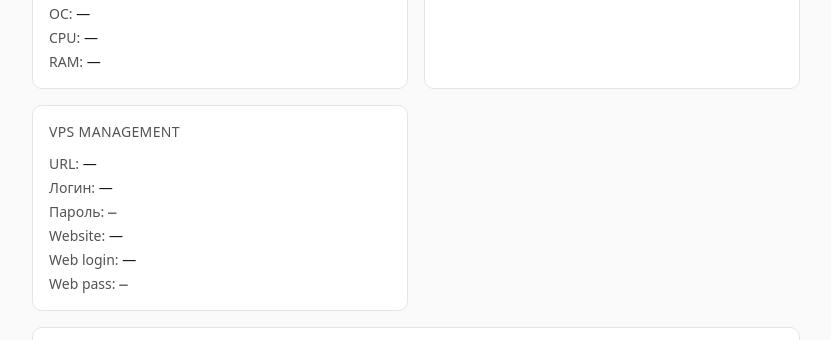
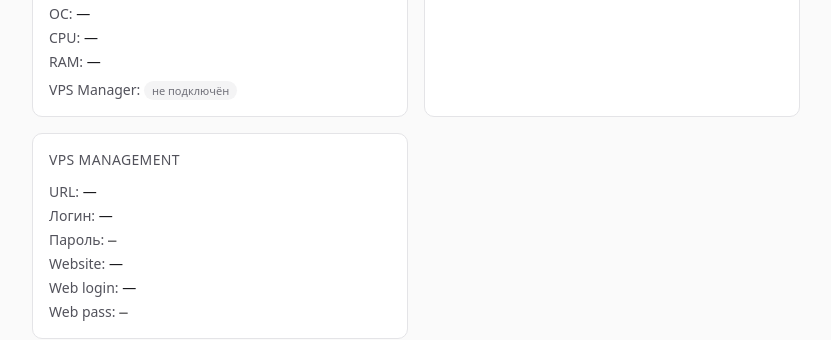
Before and after one commit to aleksandrgrn/pass-manager, a Flask app: template app/templates/servers/detail.html in a window 1280 px wide. Shown: the part 330-670 px from the top of the page, without its empty margins (224-1055 px from the left). Run offline with Flask 3, Linux system fonts and the light colour scheme; the template is opened without the code that fills it, so the values that code supplies are empty; parts of the project's set-up code (start-up, migrations or seed data) failed here and were passed over; some libraries are stand-ins or nearby versions.

Commit message:
Показать на карточке сервера, подключён ли он к VPS Manager
Серверы служебной учётки в интерфейсе vps-manager не видны — он фильтрует
по владельцу. Признак берём из своей базы (servers.vps_manager_server_id),
без запроса на ту сторону. Условие работы будущей кнопки «Выдать себе доступ».

```diff
--- a/app/templates/servers/detail.html
+++ b/app/templates/servers/detail.html
@@ -56,6 +56,16 @@
                 <div><dt class="text-muted inline">ОС: </dt><dd class="inline">{{ server.os or '—' }}</dd></div>
                 <div><dt class="text-muted inline">CPU: </dt><dd class="inline">{{ server.cpu or '—' }}</dd></div>
                 <div><dt class="text-muted inline">RAM: </dt><dd class="inline">{{ server.ram or '—' }}</dd></div>
+                <div class="pt-1"><dt class="text-muted inline">VPS Manager: </dt>
+                    <dd class="inline">
+                        {% if server.vps_manager_server_id %}
+                        <span class="pill on">подключён</span>
+                        <span class="text-xs text-faint font-mono">#{{ server.vps_manager_server_id }}</span>
+                        {% else %}
+                        <span class="pill off">не подключён</span>
+                        {% endif %}
+                    </dd>
+                </div>
             </dl>
         </div>
 
```
Also changed, not shown: tests/test_servers_crud.py (+14 -0 lines).
